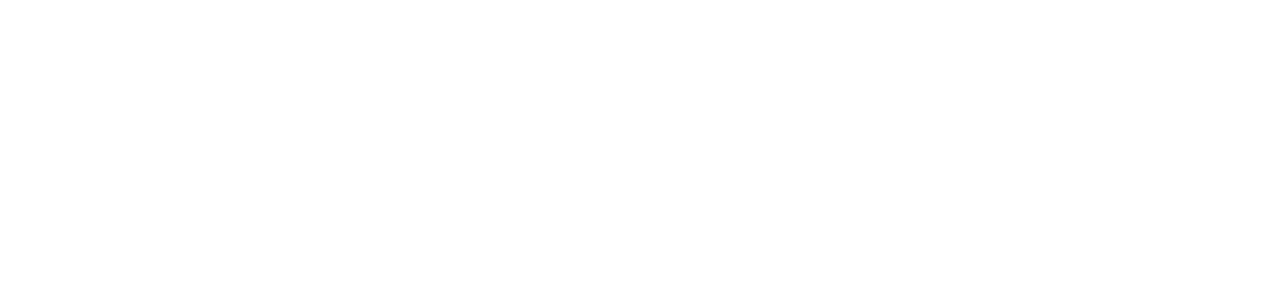
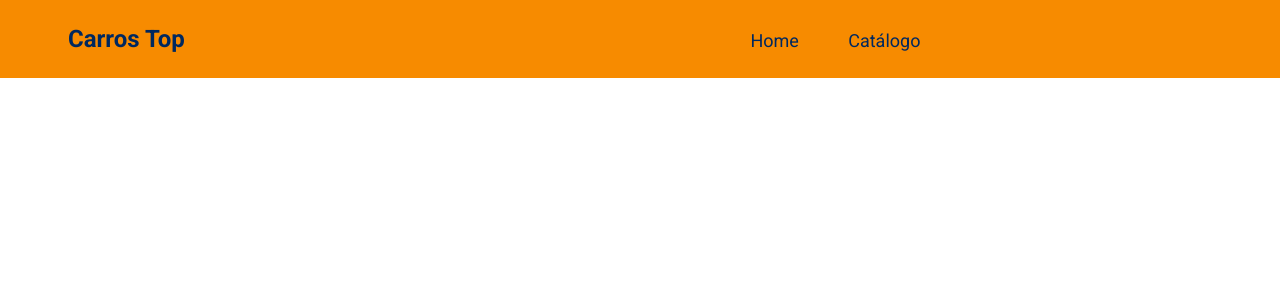
Before and after one commit to UildsonSantos/bds-desafio-layout, a React (Create React App) app: page / in a window 1280 px wide. Shown: the top 300 px of the page. Built offline with nearby package versions, Linux system fonts and the light colour scheme.

Commit message:
Created navbar component

```diff
--- a/src/App.css
+++ b/src/App.css
@@ -24,3 +24,7 @@
   text-decoration: none;
   color: unset;
 }
+
+body {
+  min-width: 320px;
+}
--- a/src/App.tsx
+++ b/src/App.tsx
@@ -1,9 +1,10 @@
 import 'assets/styles/custom.scss';
+import Navbar from 'components/Navbar';
 import './App.css';
 
 function App() {
   return (
-   <h1>Hello World!</h1>
+      <Navbar />
   );
 }
 
--- /dev/null
+++ b/src/components/Navbar/index.tsx
@@ -0,0 +1,44 @@
+import 'bootstrap/js/src/collapse.js';
+
+import './styles.css';
+
+const Navbar = () => {
+  return (
+    <nav className="navbar navbar-expand-md navbar-dark bg-primary main-nav">
+      <div className="container-fluid">
+        <a
+          href="/"
+          className="nav-logo-text offset-md-1 offset-lg-1 offset-xl-0 mx-xl-5"
+        >
+          <h4>Carros Top</h4>
+        </a>
+        <button
+          className="navbar-toggler"
+          type="button"
+          data-bs-toggle="collapse"
+          data-bs-target="#carros-top-navbar"
+          aria-controls="dscatalog-navbar"
+          aria-expanded="false"
+          aria-label="Toggle navigation"
+        >
+          <span className="line"></span>
+          <span className="line"></span>
+          <span className="line"></span>
+        </button>
+
+        <div className="collapse navbar-collapse" id="carros-top-navbar">
+          <ul className="navbar-nav offset-md-8 offset-lg-7 offset-xl-6 main-menu">
+            <li>
+              <a href="/home">Home</a>
+            </li>
+            <li>
+              <a href="/catalogs">Catálogo</a>
+            </li>
+          </ul>
+        </div>
+      </div>
+    </nav>
+  );
+};
+
+export default Navbar;
--- /dev/null
+++ b/src/components/Navbar/styles.css
@@ -0,0 +1,49 @@
+.main-nav {
+  padding-left: 8px;
+  padding-top: 21px;
+  padding-bottom: 21px;
+  min-height: 70px;
+  color: #00285f;
+}
+
+.main-nav h4{
+  line-height: 28px;
+}
+
+.main-menu {
+  display: flex;
+  font-size: 24px;
+  width: 170px;
+  justify-content: space-between;
+}
+
+.main-menu a {
+  font-style: normal;
+  font-size: 18px;
+}
+
+.main-menu a.active {
+  font-weight: bold;
+}
+
+.main-menu a:hover {
+  font-weight: bold;
+}
+
+.navbar-toggler {
+  border: none;
+  width: 59px;
+  height: 28px;
+}
+
+.navbar-toggler.collapsed {
+  border: none;
+}
+
+.navbar-toggler .line{
+  width: 100%;
+  float: left;
+  height: 4px;
+  background-color: #00285f;
+  margin-bottom: 5px;
+  }
```
